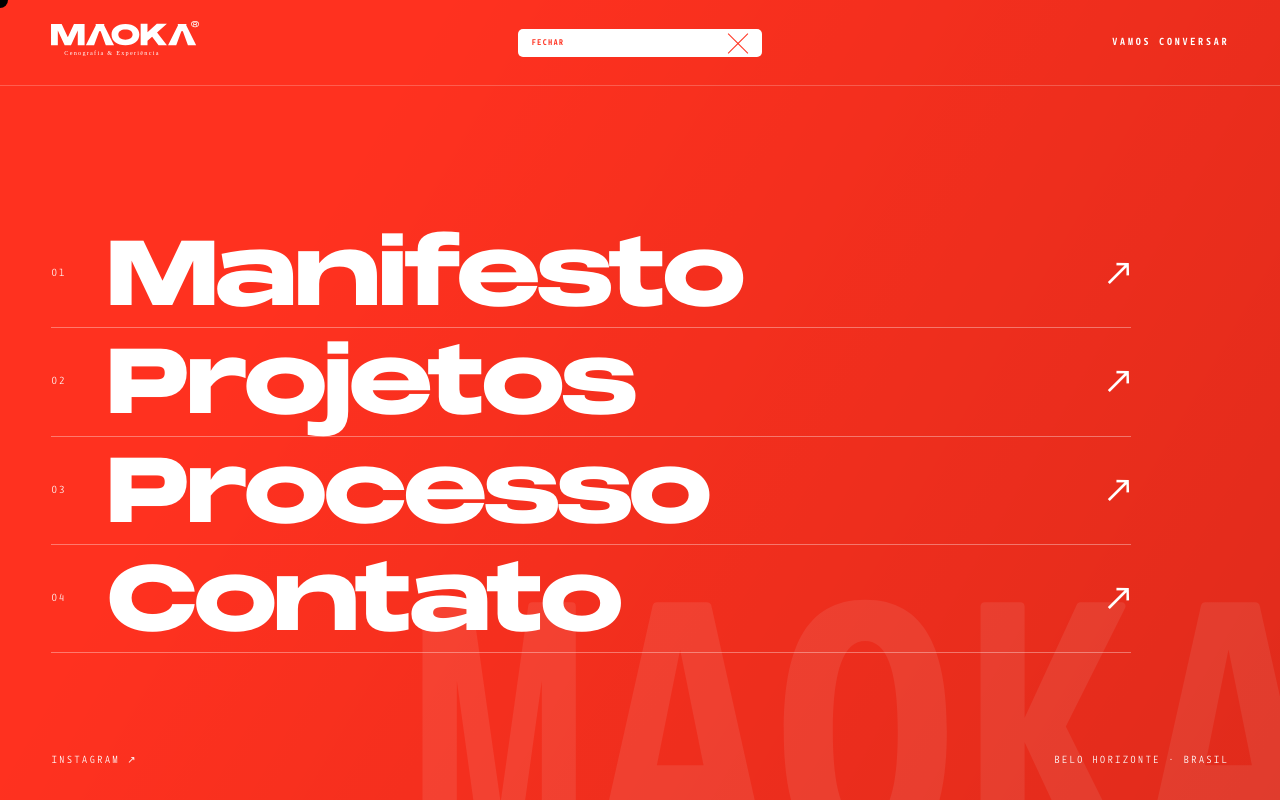
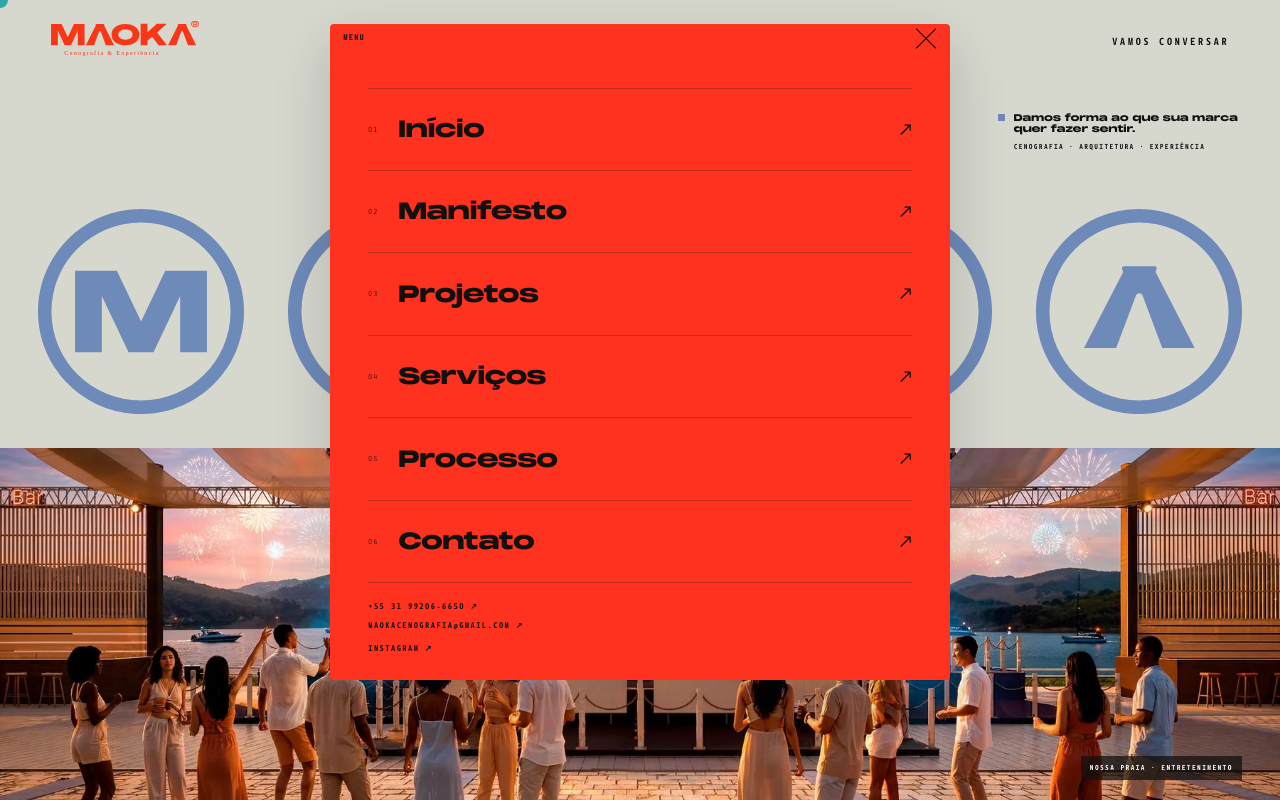
Before and after one commit to tiagojardim83/Site_Maoka, a Next.js app: page / in a window 1280 px wide. Both pictures are taken after a click on the button "MENU". Shown: the top 800 px of the page. Built offline with nearby package versions, Linux system fonts and the light colour scheme; no server answers.

Commit message:
Refina abertura do menu e altura da hero

```diff
--- a/app/globals.css
+++ b/app/globals.css
@@ -182,9 +182,9 @@ body:has(a:hover, button:hover) .cursor {
 }
 
 .site-header--menu {
-  color: white;
+  color: var(--ink);
   background: transparent;
-  border-color: rgba(255, 255, 255, .22);
+  border-color: transparent;
   backdrop-filter: none;
 }
 
@@ -201,16 +201,18 @@ body:has(a:hover, button:hover) .cursor {
 }
 
 .site-header--menu .brand-logo {
-  filter: brightness(0) invert(1);
+  filter: invert(24%) sepia(99%) saturate(4370%) hue-rotate(355deg) brightness(103%) contrast(95%);
 }
 
 .header-brand {
   position: relative;
   z-index: 2;
+  grid-column: 1;
 }
 
 .header-contact {
   position: relative;
+  grid-column: 3;
   justify-self: end;
   padding: 10px 0;
   text-transform: uppercase;
@@ -237,18 +239,50 @@ body:has(a:hover, button:hover) .cursor {
   transform-origin: left;
 }
 
+.menu-shell {
+  position: absolute;
+  z-index: 4;
+  top: 29px;
+  left: 50%;
+  width: clamp(118px, 19vw, 260px);
+  height: 28px;
+  border-radius: 5px;
+  color: var(--ink);
+  background: var(--red);
+  box-shadow: 0 0 0 rgba(16, 16, 15, 0);
+  overflow: hidden;
+  transform: translateX(-50%);
+  transform-origin: top center;
+  transition:
+    top 350ms ease,
+    width 700ms cubic-bezier(.76, 0, .24, 1),
+    height 700ms cubic-bezier(.76, 0, .24, 1),
+    border-radius 450ms ease,
+    box-shadow 450ms ease;
+}
+
+.site-header--scrolled .menu-shell { top: 21px; }
+
+.menu-shell.is-open {
+  top: 24px;
+  width: min(82vw, 620px);
+  height: min(82svh, 720px);
+  border-radius: 4px;
+  box-shadow: 0 20px 55px rgba(16, 16, 15, .18);
+}
+
 .menu-toggle {
-  position: relative;
+  position: absolute;
   z-index: 2;
-  width: clamp(118px, 19vw, 260px);
+  top: 0;
+  left: 0;
+  width: 100%;
   height: 28px;
   padding: 0 42px 0 13px;
   border: 0;
-  border-radius: 5px;
-  color: var(--ink);
-  background: var(--red);
+  color: inherit;
+  background: transparent;
   text-align: left;
-  transition: color 300ms ease, background 300ms ease;
 }
 
 .menu-toggle small {
@@ -273,65 +307,51 @@ body:has(a:hover, button:hover) .cursor {
 .menu-toggle.is-open span:first-of-type { top: 14px; transform: rotate(45deg); }
 .menu-toggle.is-open span:last-child { top: 14px; transform: rotate(-45deg); }
 
-.site-header--menu .menu-toggle {
-  color: var(--red);
-  background: white;
+.menu-panel {
+  position: absolute;
+  inset: 0;
+  width: 100%;
+  height: 100%;
+  padding: 64px clamp(20px, 4vw, 38px) 25px;
+  display: flex;
+  flex-direction: column;
+  opacity: 0;
+  visibility: hidden;
+  transition:
+    opacity 180ms ease 280ms,
+    visibility 0s linear 460ms;
 }
 
-.menu-overlay {
-  position: fixed;
-  z-index: 110;
-  inset: 0;
-  padding: 120px 4vw 32px;
-  display: flex;
-  flex-direction: column;
-  justify-content: space-between;
-  color: white;
-  background: var(--red);
-  transform: translateY(-105%);
-  transition: transform 800ms cubic-bezier(.76, 0, .24, 1);
-  overflow: hidden;
+.menu-shell.is-open .menu-panel {
+  opacity: 1;
+  visibility: visible;
+  transition-delay: 120ms, 0s;
 }
 
-.menu-overlay::after {
-  content: "";
-  position: absolute;
-  inset: 0;
-  background: linear-gradient(120deg, transparent 25%, rgba(0, 0, 0, .12));
-  pointer-events: none;
+.menu-panel nav {
+  flex: 1;
+  min-height: 0;
+  width: 100%;
+  margin-bottom: 18px;
+  display: grid;
+  grid-template-rows: repeat(6, minmax(48px, 1fr));
 }
 
-.menu-overlay.is-open { transform: translateY(0); }
-
-.menu-ambient {
-  position: absolute;
-  right: -2vw;
-  bottom: -7vw;
-  font-size: 28vw;
-  font-weight: 900;
-  letter-spacing: -.09em;
-  line-height: .8;
-  color: rgba(255,255,255,.09);
-  pointer-events: none;
-}
-
-.menu-overlay nav {
-  position: relative;
-  z-index: 2;
-  width: min(1080px, 100%);
-  margin: auto 0;
-}
-
-.menu-overlay nav a {
+.menu-panel nav a {
   display: grid;
-  grid-template-columns: 54px 1fr auto;
+  grid-template-columns: 30px 1fr auto;
   align-items: center;
-  padding: 8px 0;
-  border-bottom: 1px solid rgba(255,255,255,.35);
+  min-height: 0;
+  padding: 13px 0 12px;
+  border-bottom: 1px solid rgba(16, 16, 15, .25);
   transition: padding-left 250ms ease;
 }
 
-.menu-overlay nav span,
+.menu-panel nav a:first-child {
+  border-top: 1px solid rgba(16, 16, 15, .25);
+}
+
+.menu-panel nav span,
 .project-meta strong,
 .client-marquee span,
 .footer-top p {
@@ -339,24 +359,52 @@ body:has(a:hover, button:hover) .cursor {
   font-weight: 900;
 }
 
-.menu-overlay nav a:hover { padding-left: 22px; }
-.menu-overlay nav small { font-size: 10px; letter-spacing: .15em; }
-.menu-overlay nav span { font-size: clamp(45px, 7vw, 98px); letter-spacing: -.06em; line-height: 1.02; }
-.menu-overlay nav i { font-family: var(--serif); font-size: 30px; font-style: normal; }
+.menu-panel nav a:hover { padding-left: 8px; }
+.menu-panel nav small { font-size: 7px; letter-spacing: .15em; }
+.menu-panel nav span { font-size: clamp(17px, 2vw, 23px); letter-spacing: -.035em; line-height: 1; }
+.menu-panel nav i { font-family: var(--serif); font-size: 15px; font-style: normal; }
 
 .menu-footer {
-  position: relative;
-  z-index: 2;
   display: flex;
-  justify-content: space-between;
+  flex-direction: column;
+  align-items: flex-start;
+  gap: 7px;
   text-transform: uppercase;
-  font-size: 10px;
-  letter-spacing: .16em;
+  font-size: 8px;
+  font-weight: 700;
+  line-height: 1.45;
+  letter-spacing: .11em;
+}
+
+.menu-footer a:last-child {
+  margin-top: 5px;
+}
+
+.menu-backdrop {
+  position: fixed;
+  z-index: 115;
+  inset: 0;
+  width: 100%;
+  height: 100%;
+  padding: 0;
+  border: 0;
+  background: transparent;
+  opacity: 0;
+  visibility: hidden;
+  pointer-events: none;
+  transition: opacity 350ms ease, visibility 0s linear 350ms;
+}
+
+.menu-backdrop.is-open {
+  opacity: 1;
+  visibility: visible;
+  pointer-events: auto;
+  transition-delay: 0s;
 }
 
 .hero {
   position: relative;
-  min-height: 720px;
+  min-height: 100svh;
   height: 100svh;
   color: var(--ink);
   background: var(--paper);
@@ -365,7 +413,7 @@ body:has(a:hover, button:hover) .cursor {
 
 .hero-intro {
   height: 56%;
-  min-height: 400px;
+  min-height: 0;
   padding: 112px 3vw clamp(30px, 4.2vh, 58px);
   display: flex;
   flex-direction: column;
@@ -453,7 +501,7 @@ body:has(a:hover, button:hover) .cursor {
 .hero-image {
   position: relative;
   height: 44%;
-  min-height: 320px;
+  min-height: 0;
   margin: 0;
   overflow: hidden;
 }
@@ -1073,11 +1121,9 @@ body:has(a:hover, button:hover) .cursor {
   body, button, a { cursor: auto; }
   .site-header { padding: 0 22px; }
   .header-contact { display: none; }
-  .hero { min-height: 680px; }
+  .hero { min-height: 100svh; }
   .hero-intro { padding-left: 22px; padding-right: 22px; }
   .hero-statement { width: min(250px, 48vw); }
-  .menu-overlay { padding: 108px 22px 28px; }
-  .menu-overlay nav a { grid-template-columns: 40px 1fr auto; }
   .manifesto-grid { grid-template-columns: 1fr; align-items: start; }
   .manifesto-copy { max-width: 560px; }
   .projects-heading { flex-direction: column; }
@@ -1101,20 +1147,25 @@ body:has(a:hover, button:hover) .cursor {
   .site-header { height: 74px; }
   .site-header--scrolled { height: 64px; }
   .brand--compact .brand-logo { width: 98px; }
-  .menu-toggle { width: 104px; height: 26px; padding-left: 10px; }
+  .menu-shell { top: 24px; width: 104px; height: 26px; }
+  .site-header--scrolled .menu-shell { top: 19px; }
+  .menu-shell.is-open { top: 20px; width: 82vw; height: min(82svh, 680px); }
+  .menu-toggle { height: 26px; padding-left: 10px; }
   .menu-toggle span { right: 9px; width: 24px; }
   .menu-toggle span:first-of-type { top: 9px; }
   .menu-toggle span:last-child { top: 16px; }
   .menu-toggle.is-open span:first-of-type,
   .menu-toggle.is-open span:last-child { top: 13px; }
-  .hero { height: auto; min-height: 0; }
-  .hero-intro { height: 58svh; min-height: 410px; padding-top: 94px; padding-bottom: 30px; }
+  .menu-panel { padding: 56px 20px 20px; }
+  .menu-panel nav a { min-height: 50px; padding-top: 11px; padding-bottom: 10px; }
+  .menu-panel nav span { font-size: 16px; }
+  .menu-footer { font-size: 7px; }
+  .hero { height: 100svh; min-height: 100svh; }
+  .hero-intro { height: 58%; min-height: 0; padding-top: 94px; padding-bottom: 30px; }
   .hero-statement { width: min(220px, 62vw); }
   .hero-orbs { gap: 9px; }
-  .hero-image { height: 42svh; min-height: 300px; }
+  .hero-image { height: 42%; min-height: 0; }
   .hero-image figcaption { right: 22px; bottom: 16px; }
-  .menu-overlay nav span { font-size: 14vw; }
-  .menu-footer span { display: none; }
   .display-copy, .projects-heading h2, .craft h2, .process h2, .closing h2 { font-size: clamp(44px, 14vw, 69px); }
   .manifesto-grid { margin-top: 70px; gap: 46px; }
   .manifesto-numbers { grid-template-columns: 1fr; }
--- a/app/page.tsx
+++ b/app/page.tsx
@@ -89,10 +89,12 @@ const projects: Project[] = [
 ];
 
 const menuItems = [
-  ["01", "Manifesto", "#manifesto"],
-  ["02", "Projetos", "#projetos"],
-  ["03", "Processo", "#processo"],
-  ["04", "Contato", "#contato"],
+  ["01", "Início", "#top"],
+  ["02", "Manifesto", "#manifesto"],
+  ["03", "Projetos", "#projetos"],
+  ["04", "Serviços", "#servicos"],
+  ["05", "Processo", "#processo"],
+  ["06", "Contato", "#contato"],
 ];
 
 const filters = ["Todos", "Entretenimento", "Corporativo", "Ativações"];
@@ -216,24 +218,21 @@ export default function Home() {
         <a className="header-brand" href="#top" aria-label="Maoka - início" onClick={() => setMenuOpen(false)}>
           <Brand compact />
         </a>
+        <div className={`menu-shell ${menuOpen ? "is-open" : ""}`}>
           <button
             className={`menu-toggle ${menuOpen ? "is-open" : ""}`}
             type="button"
             aria-label={menuOpen ? "Fechar menu" : "Abrir menu"}
+            aria-controls="menu-panel"
             aria-expanded={menuOpen}
             onClick={() => setMenuOpen((open) => !open)}
           >
-          <small>{menuOpen ? "Fechar" : "Menu"}</small>
+            <small>Menu</small>
             <span />
             <span />
           </button>
-        <a className="header-contact" href="mailto:maokacenografia@gmail.com">
-          Vamos conversar
-        </a>
-      </header>
 
-      <div className={`menu-overlay ${menuOpen ? "is-open" : ""}`} aria-hidden={!menuOpen}>
-        <div className="menu-ambient" aria-hidden="true">MAOKA</div>
+          <div className="menu-panel" id="menu-panel" aria-hidden={!menuOpen}>
             <nav aria-label="Navegação principal">
               {menuItems.map(([number, label, href]) => (
                 <a key={href} href={href} onClick={() => setMenuOpen(false)} tabIndex={menuOpen ? 0 : -1}>
@@ -244,12 +243,25 @@ export default function Home() {
               ))}
             </nav>
             <div className="menu-footer">
-          <a href="https://www.instagram.com/maokacenografia/" target="_blank" rel="noreferrer" tabIndex={menuOpen ? 0 : -1}>
-            Instagram ↗
-          </a>
-          <span>Belo Horizonte · Brasil</span>
+              <a href="tel:+5531992066650" tabIndex={menuOpen ? 0 : -1}>+55 31 99206-6650 ↗</a>
+              <a href="mailto:maokacenografia@gmail.com" tabIndex={menuOpen ? 0 : -1}>maokacenografia@gmail.com ↗</a>
+              <a href="https://www.instagram.com/maokacenografia/" target="_blank" rel="noreferrer" tabIndex={menuOpen ? 0 : -1}>Instagram ↗</a>
             </div>
           </div>
+        </div>
+        <a className="header-contact" href="mailto:maokacenografia@gmail.com">
+          Vamos conversar
+        </a>
+      </header>
+
+      <button
+        className={`menu-backdrop ${menuOpen ? "is-open" : ""}`}
+        type="button"
+        aria-label="Fechar menu"
+        aria-hidden={!menuOpen}
+        tabIndex={menuOpen ? 0 : -1}
+        onClick={() => setMenuOpen(false)}
+      />
 
       <main id="top">
         <section className="hero" aria-labelledby="hero-title">
@@ -368,7 +380,7 @@ export default function Home() {
           </div>
         </section>
 
-        <section className="craft">
+        <section className="craft" id="servicos">
           <div className="craft-image reveal">
             <img src={projectImage("purina-pro-plan.webp")} alt="Ambiente imersivo criado pela Maoka para Purina Pro Plan" loading="lazy" />
             <span className="image-note">Purina Pro Plan · Experiência corporativa</span>
```
Lines whose indentation alone changed are shown as unchanged.
